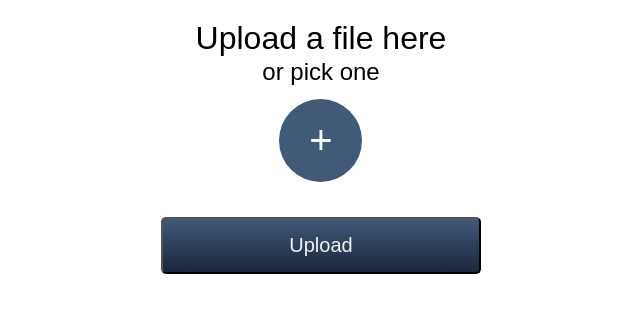
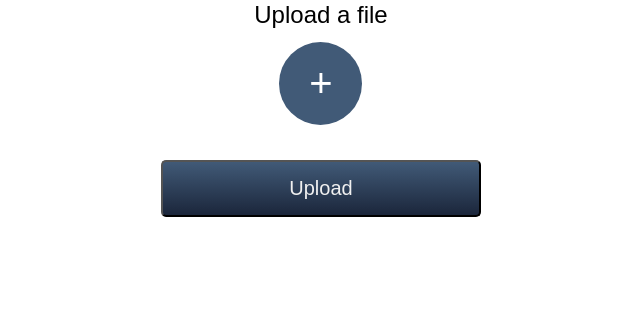
Before and after one commit to Aric-prog/File_Compression_WebApp, a Flask app: page /decompress in a window 1280 px wide. Shown: the part 216-529 px from the top of the page, without its empty margins (319-959 px from the left). Run offline with Flask 2, Linux system fonts and the light colour scheme; some libraries are stand-ins or nearby versions.

Commit message:
Update Decompress2.html

```diff
--- a/templates/Decompress2.html
+++ b/templates/Decompress2.html
@@ -21,16 +21,14 @@
         <form action="/decompress" id="uploadFileForm" method="POST" enctype=multipart/form-data>
             <div>
                 <div class="files">
-                    <span class="dragFile">Upload a file here</span>
-                    <p class="pickFileText">or pick one</p>
+                    <p class="pickFileText">Upload a file</p>
                     <div class="divButton">
                         <div class="uploadButton">
                             <input type=file name=file id="file" class="fileButton">
                             <label for="file">+</label>
                         </div>
                     </div>
-
-                <span style="padding-top: 20px;" id = "filename"></span>
+                    <span style="padding-top: 20px;" id = "filename"></span>
                 </div>
             </div>
             <div class="beforeUpload" id="beforeUpload">
```
